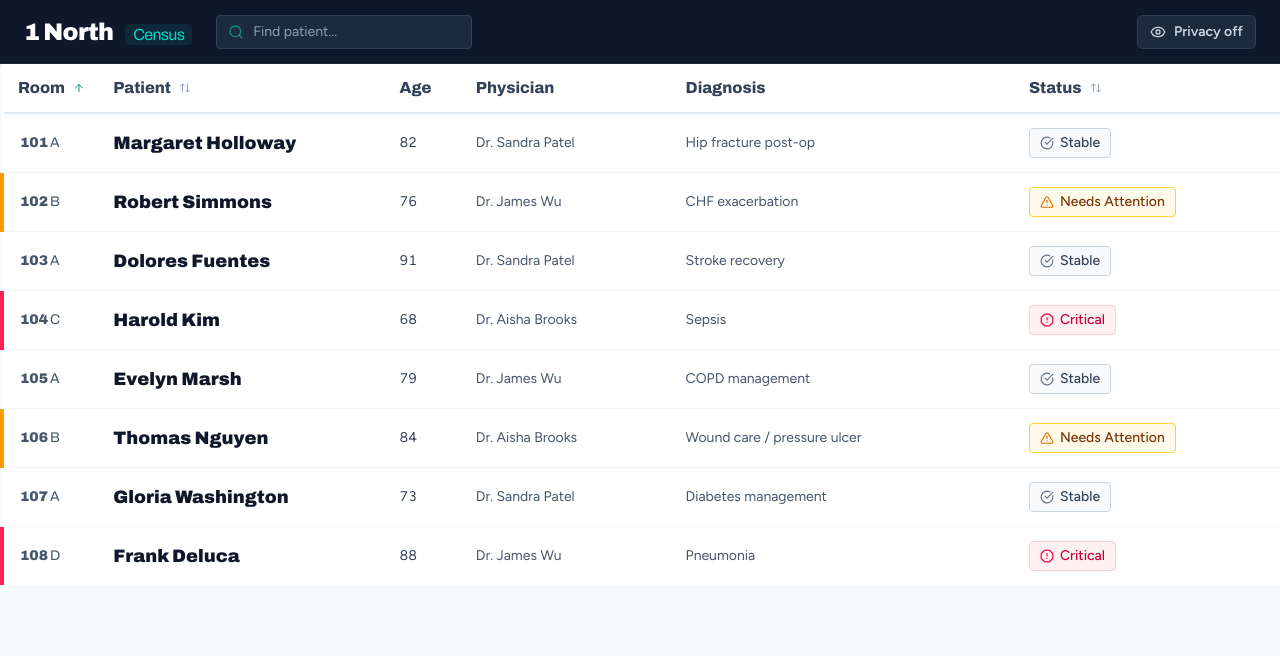
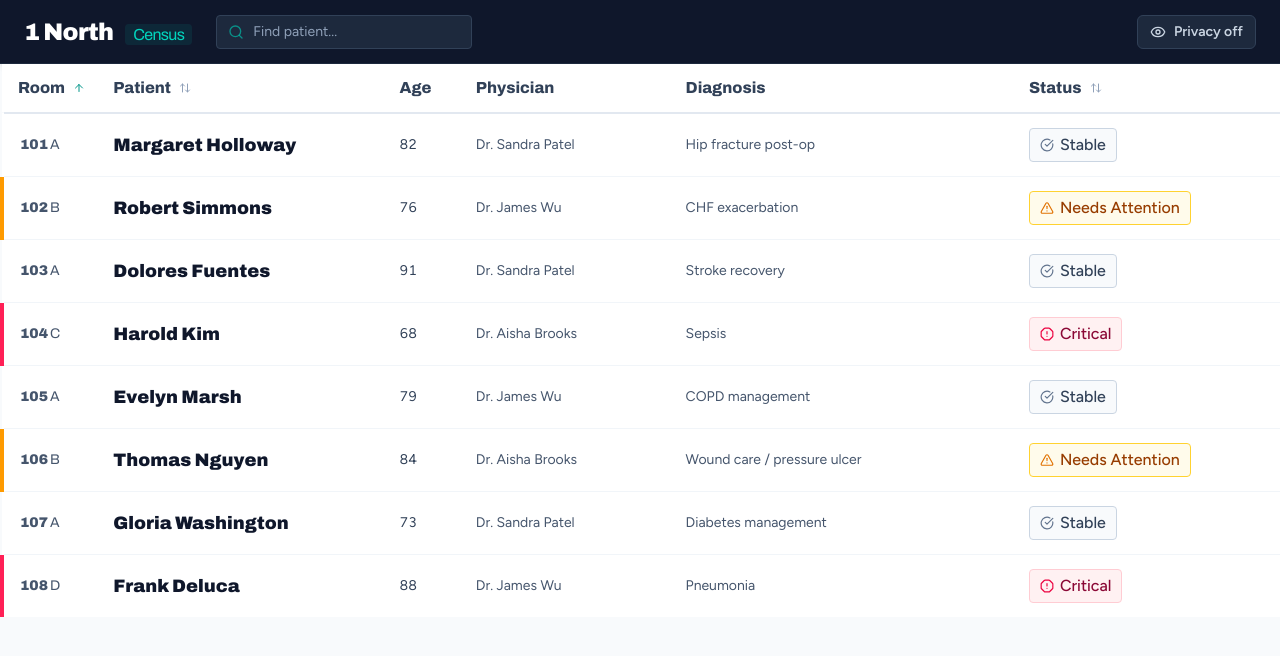
Before and after one commit to rachelslurs/coderpad-prysm, a React (Vite) app: page / in a window 1280 px wide. Shown: the top 656 px of the page. Built offline with nearby package versions, Linux system fonts and the light colour scheme.

Commit message:
style(badge): tune label contrast and bump to text-base
Darker per-status label color so the badge labels read more solidly:
Critical -> rose-900, Needs Attention -> amber-800, Stable stays at
slate-700. Bumped from text-sm to text-base to ride the new body type
scale.

```diff
--- a/src/components/StatusBadge.tsx
+++ b/src/components/StatusBadge.tsx
@@ -6,14 +6,14 @@ import { AlertOctagon, AlertTriangle, CheckCircle, type LucideIcon } from "lucid
 // in the roster commit. Redundant encoding (color + icon + text label) passes
 // WCAG "don't rely on color alone."
 const BASE =
-  "inline-flex items-center gap-1.5 whitespace-nowrap rounded border px-2.5 py-1 text-sm font-medium transition-all";
+  "inline-flex items-center gap-1.5 whitespace-nowrap rounded border px-2.5 py-1 text-base font-medium transition-all";
 
 const STATUS_VARIANT: Record<Patient["status"], string> = {
   Critical:
-    "border-rose-200 bg-rose-50 text-rose-700 " +
+    "border-rose-200 bg-rose-50 text-rose-900 " +
     "group-hover:border-rose-400 group-hover:bg-rose-100 group-hover:ring-1 group-hover:ring-rose-400",
   "Needs Attention":
-    "border-amber-300 bg-amber-50 text-amber-900 " +
+    "border-amber-300 bg-amber-50 text-amber-800 " +
     "group-hover:border-amber-400 group-hover:bg-amber-100 group-hover:ring-1 group-hover:ring-amber-400",
   Stable:
     "border-slate-300 bg-slate-50 text-slate-700 " +
```
